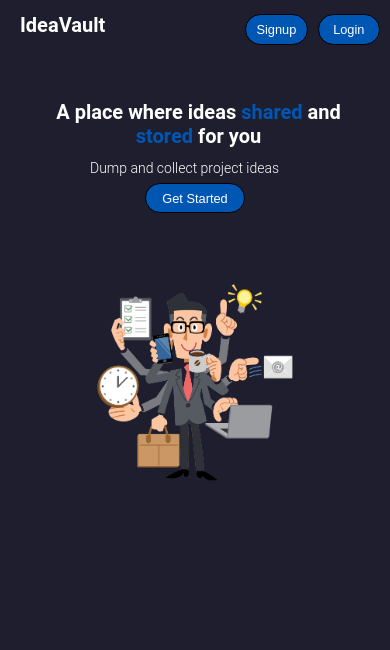
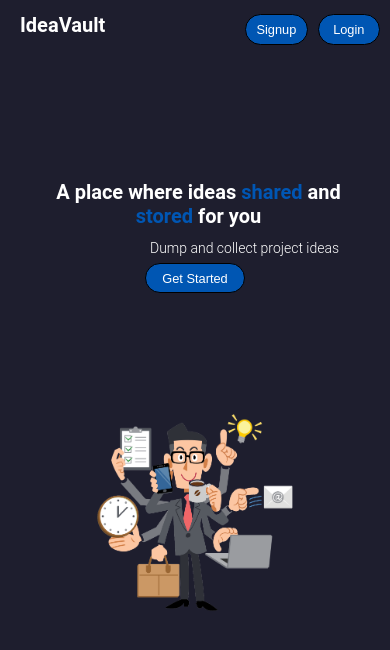
Before and after one commit to Naiduyenduva/IdaeVault_project, a React (Vite) app in the folder Frontend/client/: page / in a window 390 px wide. Shown: the top 650 px of the page. Built offline with nearby package versions, Linux system fonts and the light colour scheme.

Commit message:
css changes

```diff
--- a/Frontend/client/src/App.css
+++ b/Frontend/client/src/App.css
@@ -337,6 +337,7 @@ svg {
   .box1 {
     height: 200px;
     padding: 0;
+    margin-top: 80px;
   }
   .heading1 {
     margin: 0;
@@ -349,11 +350,12 @@ svg {
     font-size: 14px;
     margin-top: -90px;
     letter-spacing: 0;
-    margin-left: 60px;
+    margin-left: 120px;
   }
   .image {
     height: 205px;
     width: 200px;
+    margin-top: 50px;
   }
   .get {
     width: 100px;
```
